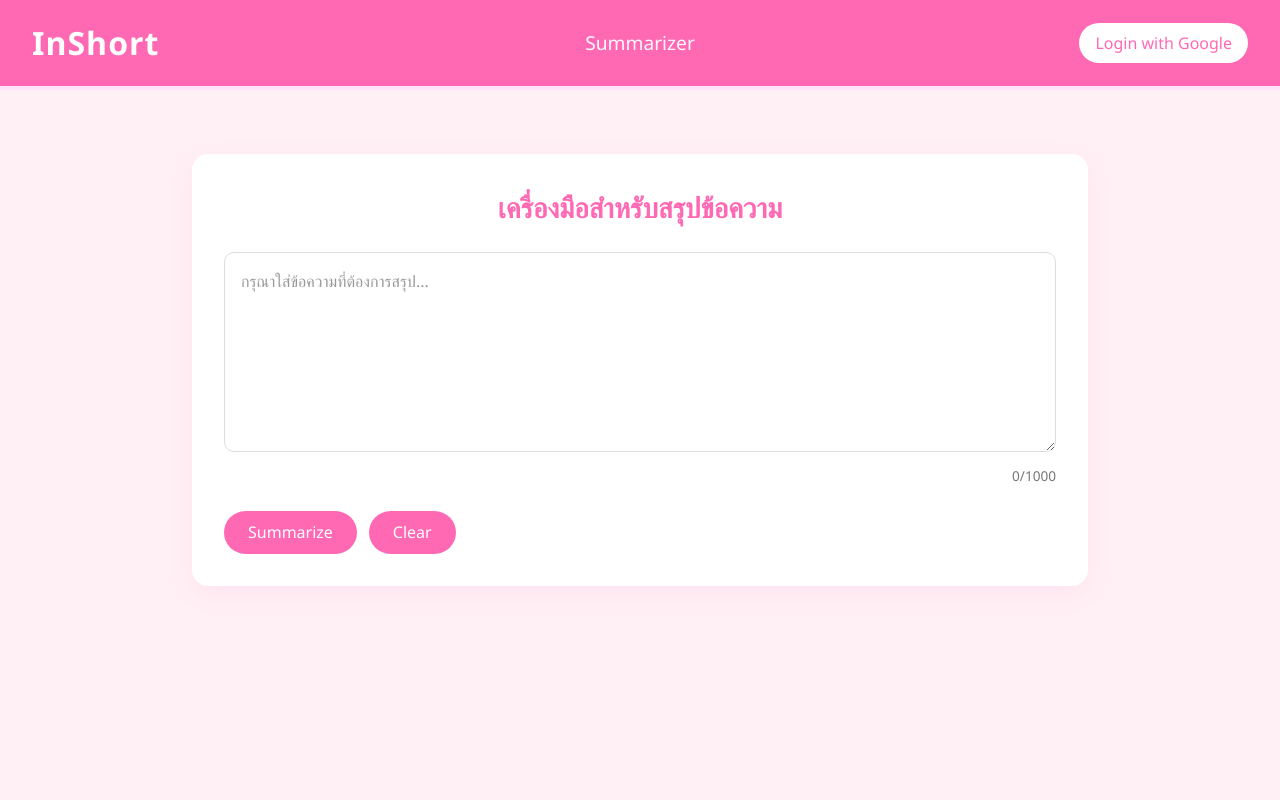
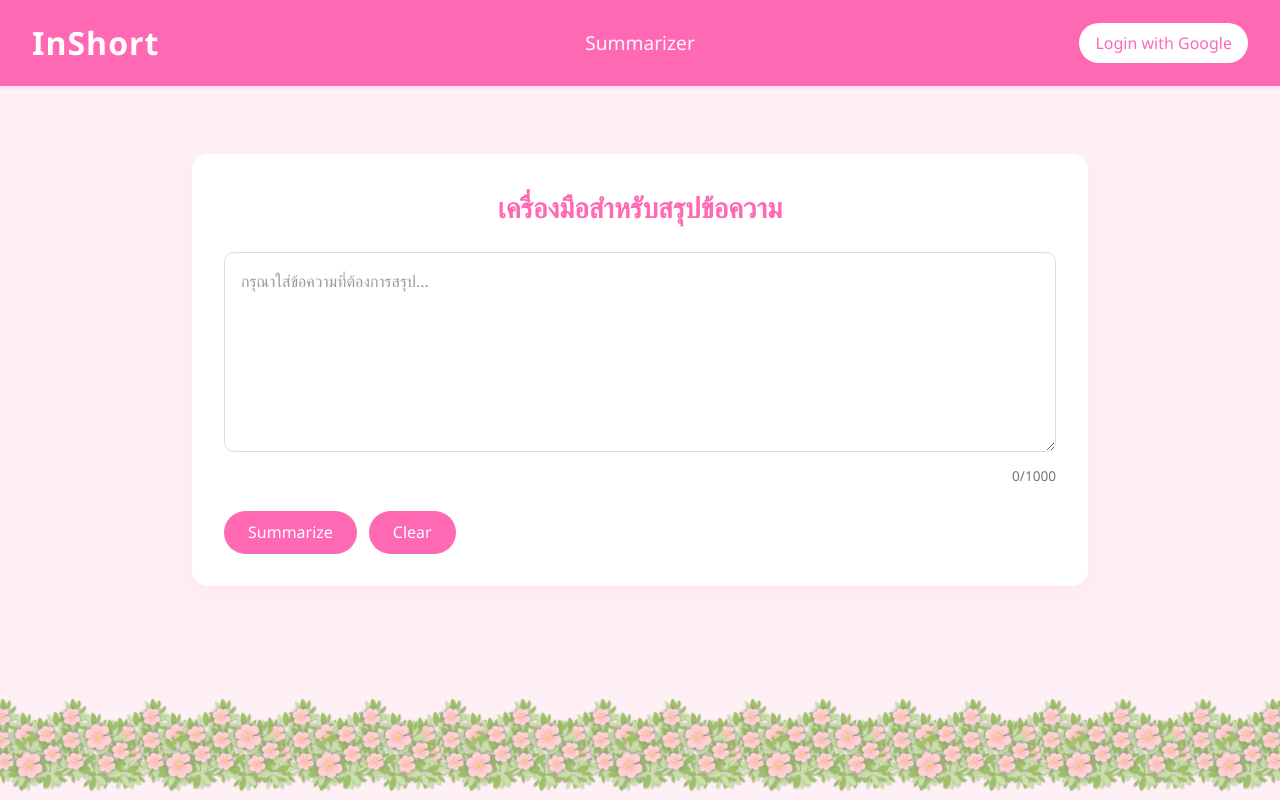
Before and after one commit to Mxyw242/inshort-complete, a Next.js app: page / in a window 1280 px wide. Built offline with nearby package versions, Linux system fonts and the light colour scheme; no server answers.

Commit message:
initial commit

```diff
--- a/app/page.tsx
+++ b/app/page.tsx
@@ -115,7 +115,7 @@ export default function HomePage() {
           {user ? (
             <>
               <span className="welcome-text">
-              Welcome {profile?.full_name || user.user_metadata.full_name || user.email}!
+                Welcome {profile?.full_name || user.user_metadata.full_name || user.email}!
               </span>
               <button className="button" onClick={handleLogout}>
                 Logout
@@ -126,6 +126,9 @@ export default function HomePage() {
               Login with Google
             </button>
           )}
+
+          <div className="flower-background" />
+
         </div>
       </header>
 
--- a/app/styles/styles.css
+++ b/app/styles/styles.css
@@ -168,3 +168,19 @@ body {
 .history-button:hover {
   background-color: #ff4d99;
 }
+
+.flower-background {
+  background-image:
+    url('/assets/flower-bush-pink.png'),
+    url('/assets/flower-bush-pink.png');
+  background-repeat: repeat-x, repeat-x;
+  background-position: left 50px, right 50px;
+  background-size: auto 150px, auto 150px;
+  position: fixed;
+  bottom: 0;
+  left: 0;
+  width: 100%;
+  height: 200px;
+  z-index: -1;
+  pointer-events: none;
+}
```
Also changed, not shown: public/assets/flower-bush-pink.png (renamed from img/flower-bush-pink.png).
